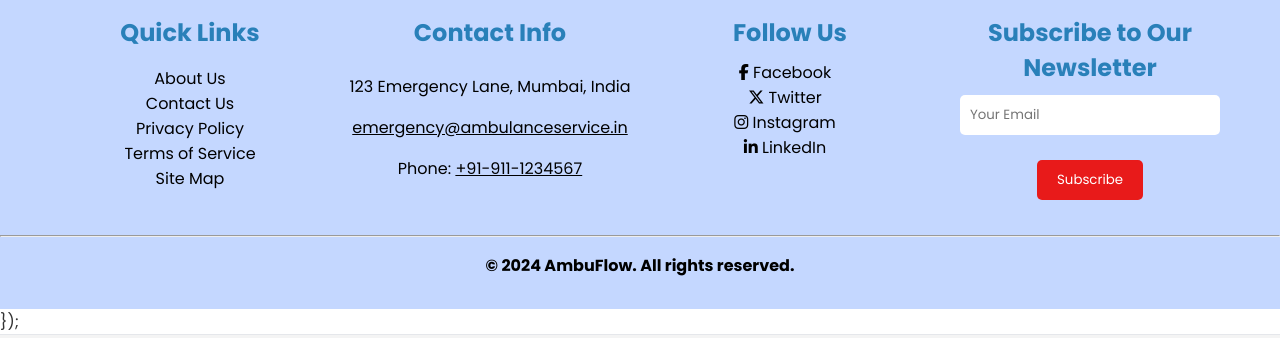
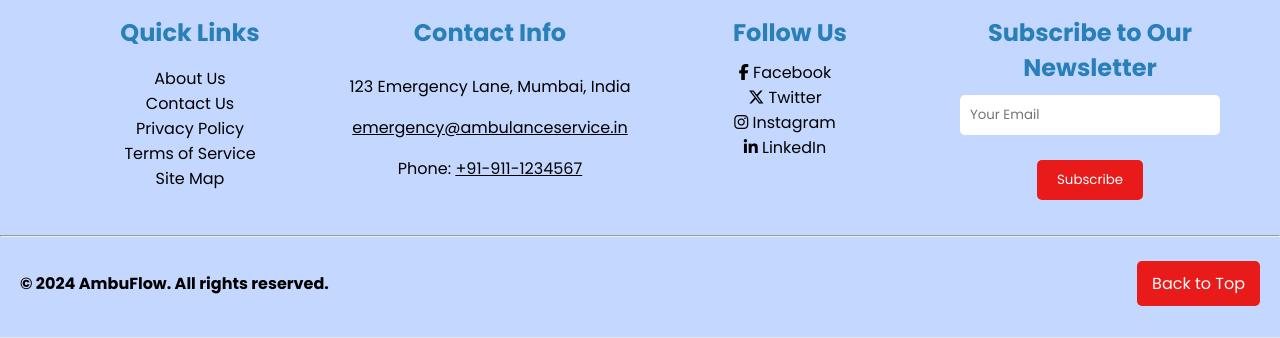
Before and after one commit to mansiruhil13/Bobble-AI, a Jekyll site: the page index.html, which Jekyll copies as it is, in a window 1280 px wide, cut to the strip 4671-5009 px from the top of the page. Built offline with Jekyll 4.4.1, drawn with Linux system fonts in a browser that asks for light colours; nearby versions of some CDN libraries; some web fonts are replaced.

Commit message:
Update index.html

```diff
--- a/index.html
+++ b/index.html
@@ -147,10 +147,10 @@
       }
 
       footer {
-        background-color: #000;
-        color: white;
+        background-color: #C4D7FF;
+        color: #f3f4f6;
         text-align: center;
-        padding: 10px 0;
+        padding: 15px 0;
         width: 100%;
       }
       .checkbtn {
@@ -989,7 +989,7 @@
 
   </div>
 
-  <footer style= " color: #f3f4f6; text-align: center; width: 100%;">
+  <footer style="color: #f3f4f6; text-align: center; width: 100%;">
     <div style="background-color: #C4D7FF; color: #f3f4f6; ">
       <div style="display: flex; justify-content: space-between; flex-wrap: wrap; max-width: 1200px; margin: 0 auto;">
 
@@ -1036,8 +1036,18 @@
     </div>
     <hr>
     <!-- Copyright Section -->
-    <strong><p style="background-color: #C4D7FF; color: #000000;  ">&copy; 2024 AmbuFlow. All rights reserved.</p></strong>
-
+    <div style="background-color: #C4D7FF; color: #000000; display: flex; justify-content: space-between; align-items: center; padding: 10px 20px;">
+      <strong><p>&copy; 2024 AmbuFlow. All rights reserved.</p></strong>
+      <button id="backToTopBtn" style="
+        background-color: #e81a1a;
+        color: white;
+        border: none;
+        border-radius: 5px;
+        padding: 10px 15px;
+        font-size: 16px;
+        cursor: pointer;
+      ">Back to Top</button>
+    </div>
   </footer>
 
   <script>
@@ -1276,10 +1286,14 @@
     }
 
     animateCircles();</script>
+  <script>
+    // Back to Top Button functionality
+    document.getElementById("backToTopBtn").addEventListener("click", function() {
+      window.scrollTo({
+        top: 0,
+        behavior: "smooth"
+      });
+    });
+  </script>
 </body>
 </html>
-
-      });
-    </script>
-  </body>
-</html>
```
